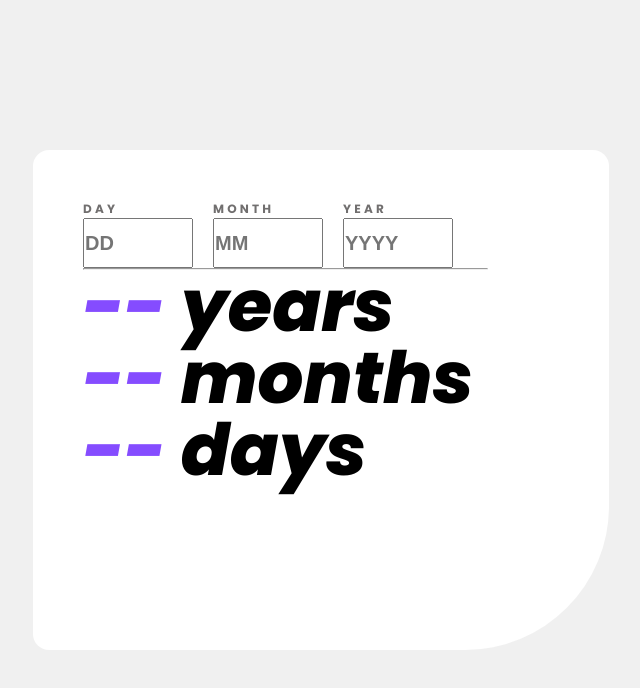
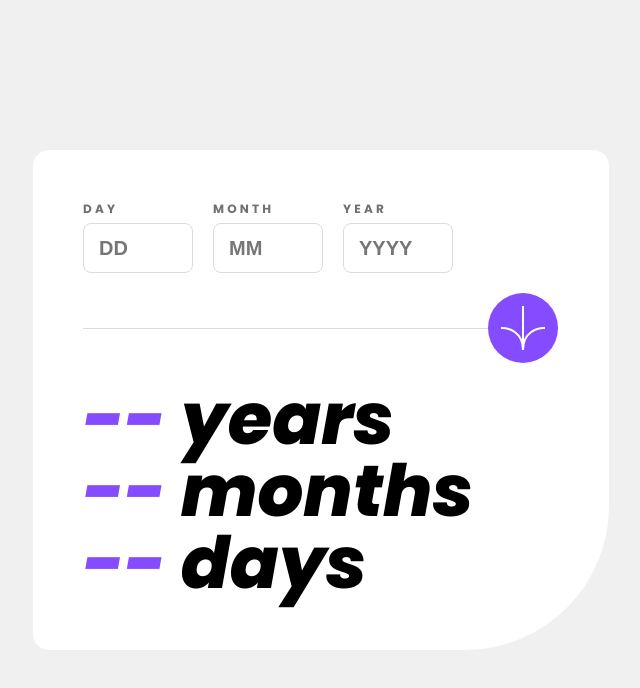
Before and after one commit to Chouaib-Djerdi/FrontendMentor-Challenges, a plain HTML site: page age-calculator-app/index.html in a window 1280 px wide. Shown: the whole page, without its empty margins (319-959 px from the left). Drawn offline with Linux system fonts and the light colour scheme.

Commit message:
Main Layout Done

```diff
--- a/age-calculator-app/index.html
+++ b/age-calculator-app/index.html
@@ -41,10 +41,18 @@
           <input type="number" name="year" placeholder="YYYY" id="" />
         </div>
       </div>
-      <hr />
-      <h1><span class="age-result">--</span> years</h1>
-      <h1><span class="age-result">--</span> months</h1>
-      <h1><span class="age-result">--</span> days</h1>
+      <div class="btn-wrapper">
+        <hr />
+        <a href="" class="submit-btn"
+          ><img src="assets/images/icon-arrow.svg" alt="icon-arrow"
+        /></a>
+      </div>
+
+      <div class="headings">
+        <h1><span class="years-result age-result">--</span> years</h1>
+        <h1><span class="months-result age-result">--</span> months</h1>
+        <h1><span class="days-result age-result">--</span> days</h1>
+      </div>
     </main>
 
     <!-- <div class="attribution">
--- a/age-calculator-app/script.js
+++ b/age-calculator-app/script.js
@@ -0,0 +1,9 @@
+const day_input = document.querySelector('input[name="day"]');
+const month_input = document.querySelector('input[name="month"]');
+const year_input = document.querySelector('input[name="year"]');
+
+const submit_btn = document.querySelector(".submit-btn");
+
+const days_output = document.querySelector(".days-result");
+const months_output = document.querySelector(".months-result");
+const years_output = document.querySelector(".years-result");
--- a/age-calculator-app/style.css
+++ b/age-calculator-app/style.css
@@ -45,17 +45,21 @@ body {
 
 hr {
   width: 85%;
+  height: 1px;
+  background-color: var(--light-grey);
+  border: none;
 }
 
 main {
   display: flex;
   flex-direction: column;
   background-color: var(--white);
-  /* border: solid; */
+
   height: 500px;
   width: 45%;
   padding: 50px;
   border-radius: 16px 16px 144px 16px;
+  gap: 20px;
 }
 
 main h1 {
@@ -75,19 +79,43 @@ main .input-wrapper {
   gap: 20px;
 }
 
-main .input-wrapper input {
+main .input-wrapper input[type="number"] {
   width: 110px;
   height: 50px;
+  padding: 15px;
   font-weight: 800;
+  border: 1px solid var(--light-grey);
+  border-radius: 8px;
   font-size: 20px;
   color: var(--smokey-grey);
 }
 
+main .input-wrapper input[type="number"]:focus {
+  border: 2px solid var(--light-grey);
+}
+
 main .input-wrapper label {
   display: block;
+  margin-bottom: 5px;
   text-transform: uppercase;
   font-family: "poppins";
   color: var(--smokey-grey);
   font-size: 12px;
   letter-spacing: 0.2rem;
 }
+
+main .btn-wrapper a:link {
+  display: flex;
+  align-items: center;
+  justify-content: center;
+  text-align: center;
+  border-radius: 100%;
+  height: 70px;
+  width: 70px;
+  background-color: var(--purple);
+}
+
+.btn-wrapper {
+  display: flex;
+  align-items: center;
+}
```
